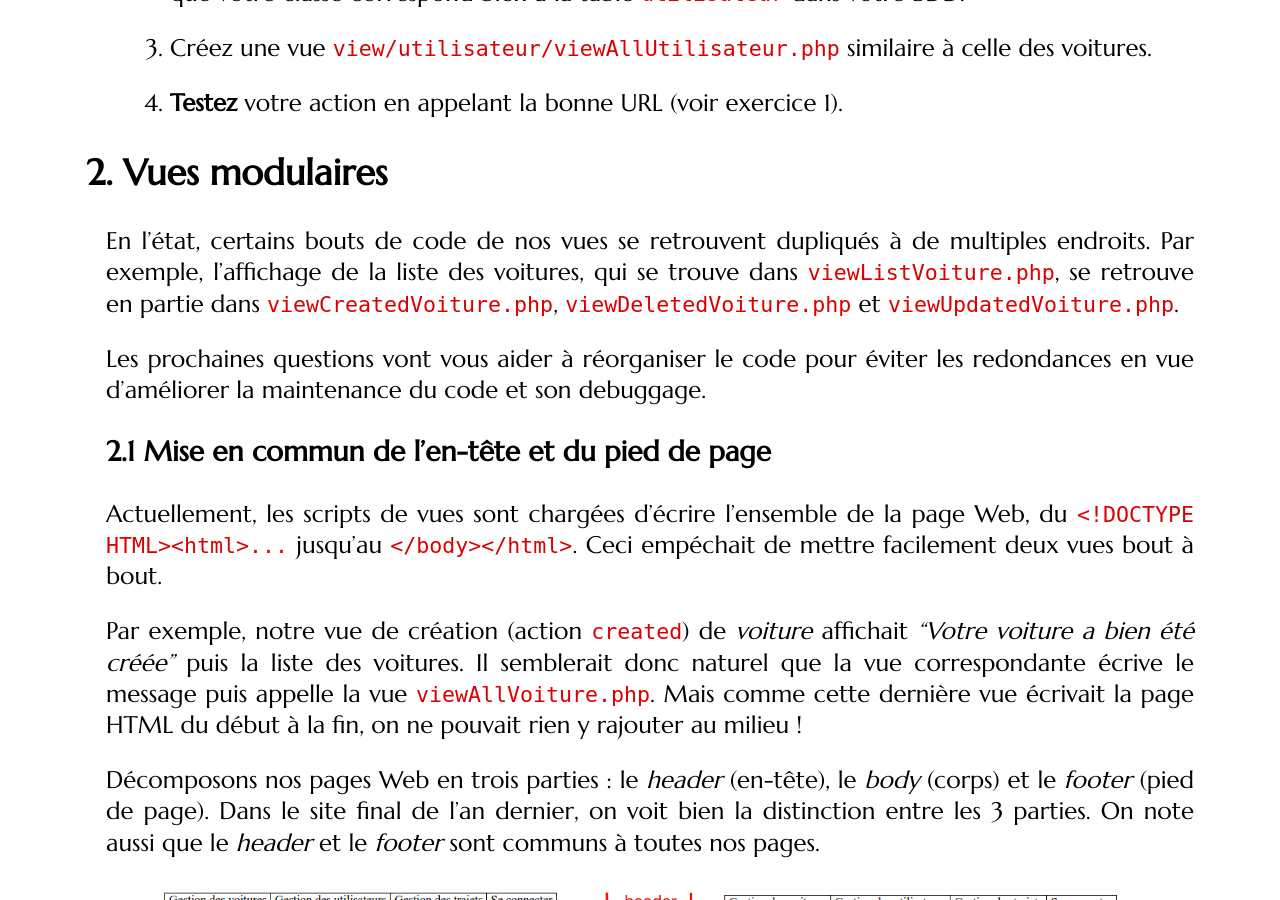
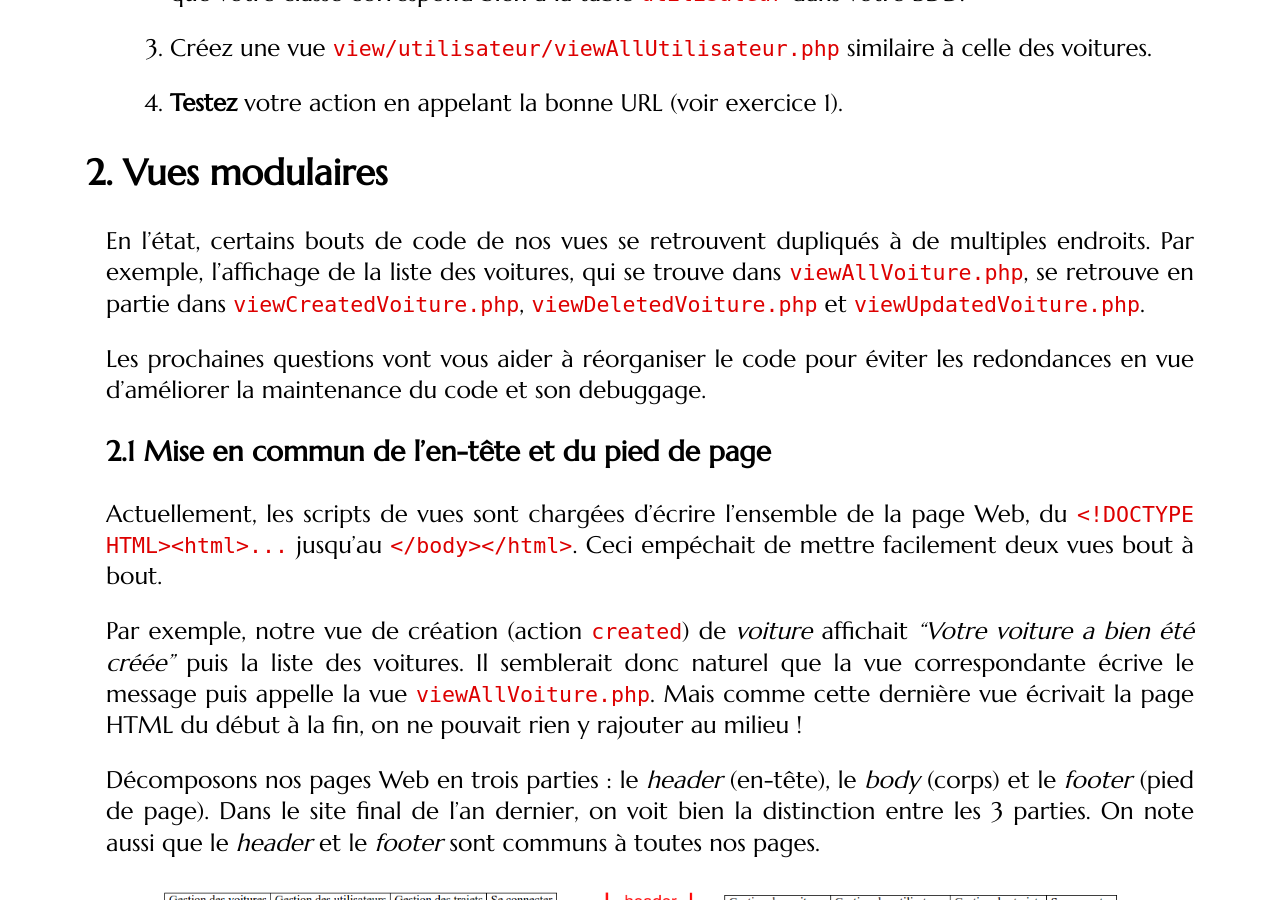
Before and after one commit to romainlebreton/R3.01-DeveloppementWeb, a Jekyll site: the page built from tutorials/tutorial6.md, in a window 1280 px wide and 900 px high, scrolled down 1641 px. Built offline with Jekyll 4.4.1, drawn with Linux system fonts in a browser that asks for light colours; some web fonts are replaced; some of the changed text lies outside the part shown.

Commit message:
Update tutorial6.md

```diff
--- a/tutorials/tutorial6.md
+++ b/tutorials/tutorial6.md
@@ -82,7 +82,7 @@ voitures.
 
 En l'état, certains bouts de code de nos vues se retrouvent dupliqués à de
 multiples endroits. Par exemple, l'affichage de la liste des voitures, qui
-se trouve dans `viewListVoiture.php`, se retrouve en partie dans
+se trouve dans `viewAllVoiture.php`, se retrouve en partie dans
 `viewCreatedVoiture.php`, `viewDeletedVoiture.php` et
 `viewUpdatedVoiture.php`.
 
@@ -240,7 +240,7 @@ Notre réorganisation nous permet aussi de résoudre le problème soulevé plus
 
 <div class="exercise">
 
-Le script `viewListVoiture.php` sert à écrire la liste des
+Le script `viewAllVoiture.php` sert à écrire la liste des
 voitures. Plutôt que d'avoir une copie de ce script dans
 `viewCreatedVoiture.php`, `viewDeletedVoiture.php` et
 `viewUpdatedVoiture.php`, incluez-le avec un `require`.
```
